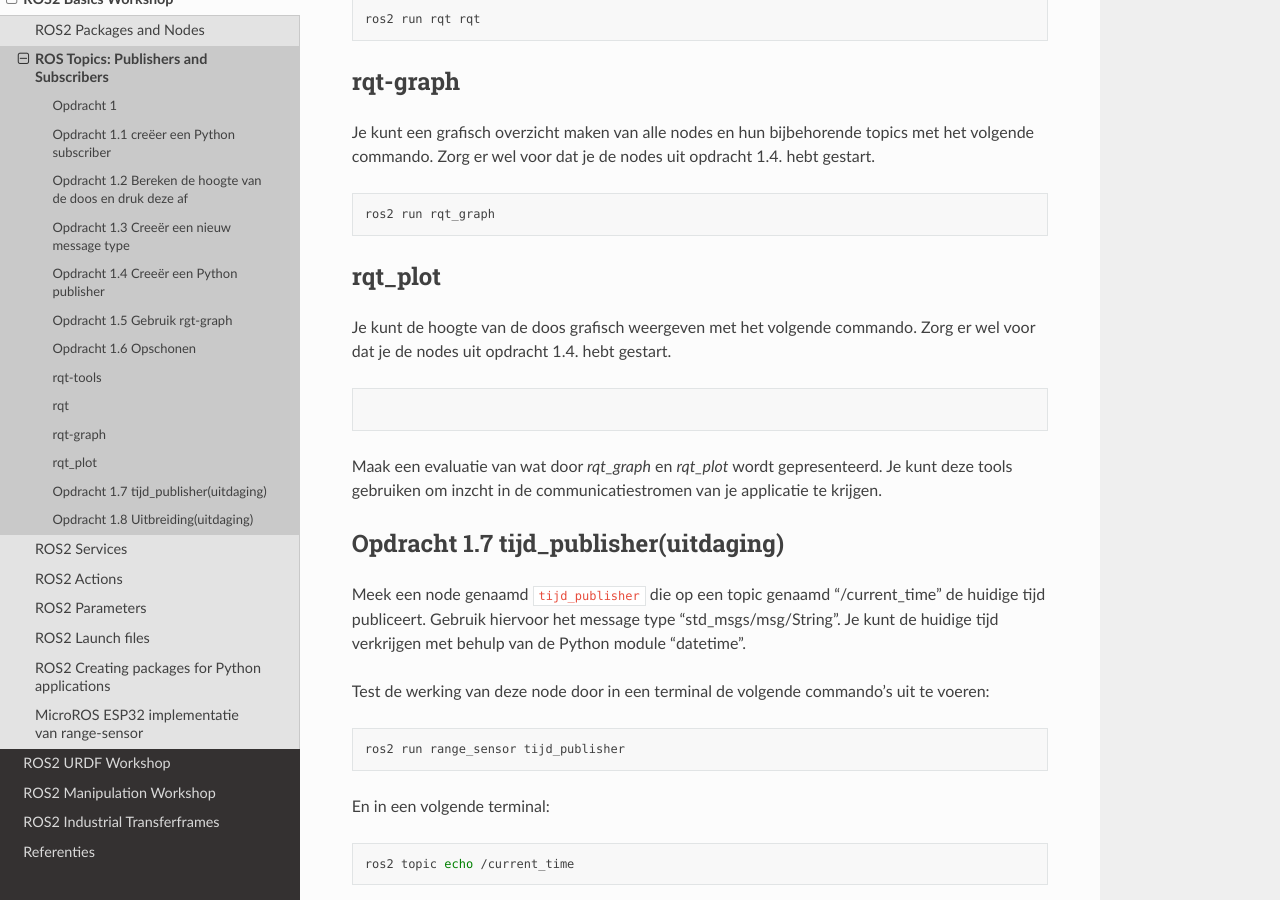
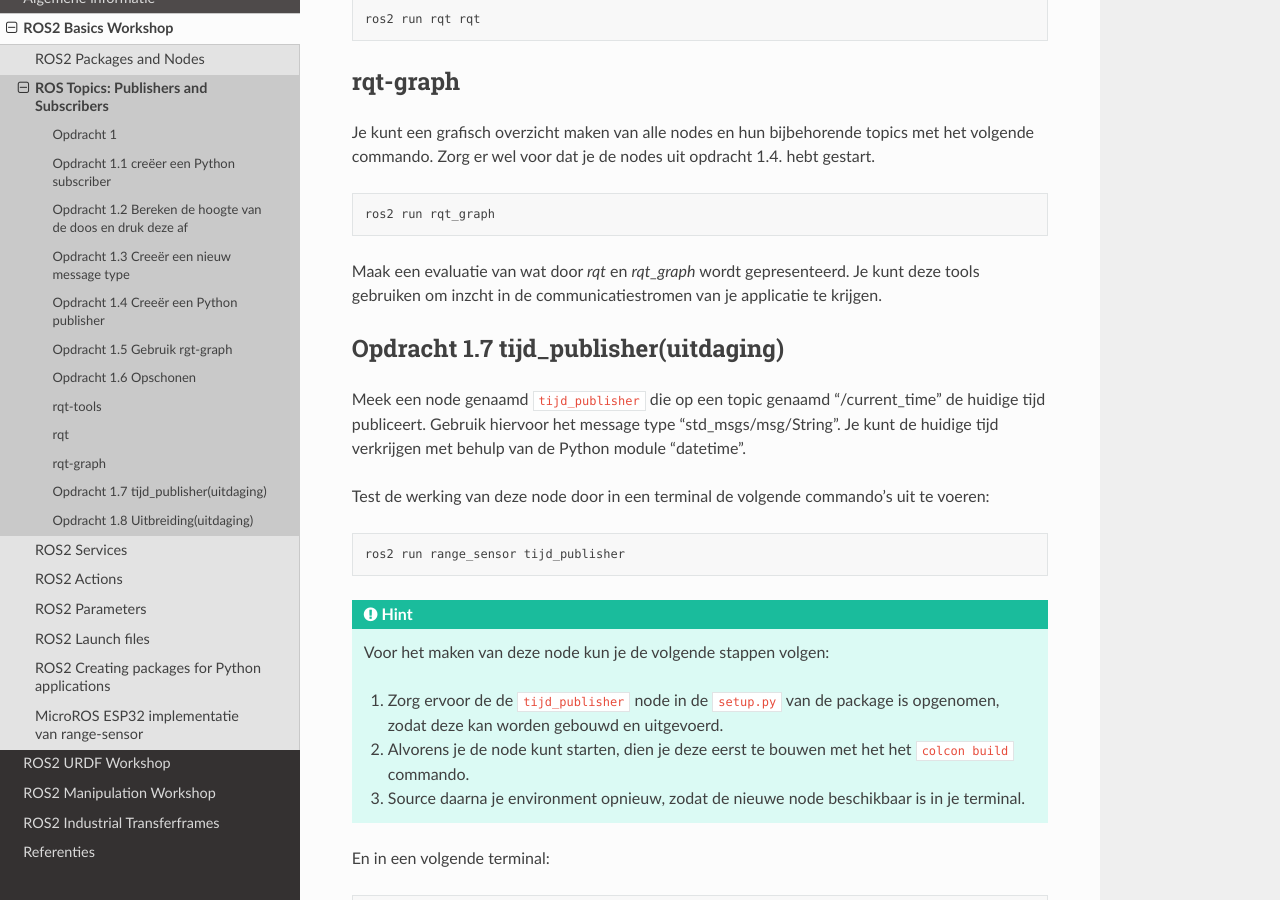
Before and after one commit to AvansMechatronica/ROS2_industrial_workshop, a Sphinx documentation site: the page built from documentation/1_basics/topics.md, in a window 1280 px wide and 900 px high, scrolled down 7508 px. Built offline with Sphinx 7.4.7 and the Read the Docs theme 3.1.0, drawn with Linux system fonts in a browser that asks for light colours; some of the changed text lies outside the part shown.

Commit message:
20260304

````diff
--- a/documentation/1_basics/topics.md
+++ b/documentation/1_basics/topics.md
@@ -98,7 +98,7 @@ Noem de subscriber 'sensor_info_subscription' en wijs deze toe aan `self.sensor_
 Voer de code in onder onderstaande regel in het assignment1.py bestand, binnen de constructor (`__init__` methode) van de klasse:
 
 ```
-#<Assignment 1.1, creëer hier de subscriber op het topic /sensor_info>*
+#<Todo 1, creëer hier de subscriber op het topic /sensor_info>*
 ```
 
 Test de werking van het programma
@@ -113,7 +113,7 @@ Maak een berekening voor de hoogte van het object onder de sensor door schuift.
 Voer de code in onder onderstaande regel in het assignment1.py bestand
 
 ```
-#<Assignment 1.2, bereken hier de hoogte van het object>*
+#<Todo 2, bereken hier de hoogte van het object>*
 ```
 
 Let op: Volgens het gegevensblad van de sensor meet de sensor tot 2.0 meter, echter metingen groter dan 1.9 meter zijn zeer onderhevig aan ruis en kunnen z.g.n. false-positive metingen opleveren. Houd hiermee rekening in je berekening.
@@ -192,14 +192,14 @@ Maak op een publisher aan met de volgende gegevens:
 Noem de publisher 'box_height_publisher', zorg ervoor dat dit in de context van de klasse gebeurt, door de *self* operator.
 Voer de code in onder onderstaande regel in het assignment1.py bestand
 ```
-#<Assignment 1.4, Creëer hier de publisher voor het publiceren van de box hoogte>
+#<Todo 3, Creëer hier de publisher voor het publiceren van de box hoogte>
 ```
 Om er voor te zorgen dat het message-type beschikbaar is in je programma dien je de juist library te importeren.
 
 Voer de code in onder onderstaande regel in het assignment1.py bestand:
 
 ```
-#< Assignment 1.4, importeer hier de message type die je hebt aangemaakt voor de box hoogte>
+#< Todo 4, importeer hier de message type die je hebt aangemaakt voor de box hoogte>
 ```
 
 Je hebt nu een publisher gemaakt, waarop je de box hoogte kunt publiceren. Voeg daartoe code toe op de plaats waar je de box hoogte hebt berekend.
@@ -261,11 +261,8 @@ Je kunt een grafisch overzicht maken van alle nodes en hun bijbehorende topics m
 ```bash
 ros2 run rqt_graph
 ```
-## rqt_plot
-Je kunt de hoogte van de doos grafisch weergeven met het volgende commando. Zorg er wel voor dat je de nodes uit opdracht 1.4. hebt gestart.
-```bash ros2 run rqt_plot rqt_plot /box_height_info/box_height
-```
-Maak een evaluatie van wat door *rqt_graph* en *rqt_plot* wordt gepresenteerd. Je kunt deze tools gebruiken om inzcht in de communicatiestromen van je applicatie te krijgen.
+
+Maak een evaluatie van wat door *rqt* en *rqt_graph* wordt gepresenteerd. Je kunt deze tools gebruiken om inzcht in de communicatiestromen van je applicatie te krijgen.
 
 ## Opdracht 1.7 tijd_publisher(uitdaging)
 Meek een node genaamd `tijd_publisher` die op een topic genaamd "/current_time" de huidige tijd publiceert. Gebruik hiervoor het message type "std_msgs/msg/String". Je kunt de huidige tijd verkrijgen met behulp van de Python module "datetime".
@@ -274,6 +271,13 @@ Test de werking van deze node door in een terminal de volgende commando's uit te
 ```bash
 ros2 run range_sensor tijd_publisher
 ```
+
+:::{hint}
+Voor het maken van deze node kun je de volgende stappen volgen:
+1. Zorg ervoor de de `tijd_publisher` node in de `setup.py` van de package is opgenomen, zodat deze kan worden gebouwd en uitgevoerd.
+2. Alvorens je de node kunt starten, dien je deze eerst te bouwen met het het `colcon build` commando.
+3. Source daarna je environment opnieuw, zodat de nieuwe node beschikbaar is in je terminal.
+:::
 
 En in een volgende terminal:
 ```bash
````
Also changed, not shown: documentation/1_basics/actions.md (+0 -1 lines), documentation/1_basics/launch_files.md (+3 -1 lines).
